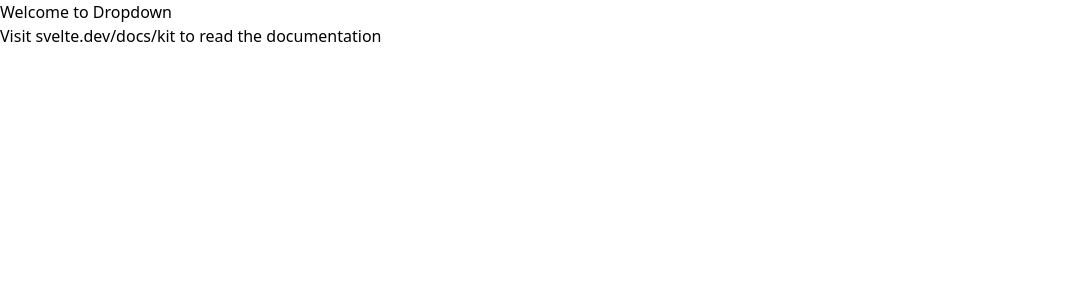
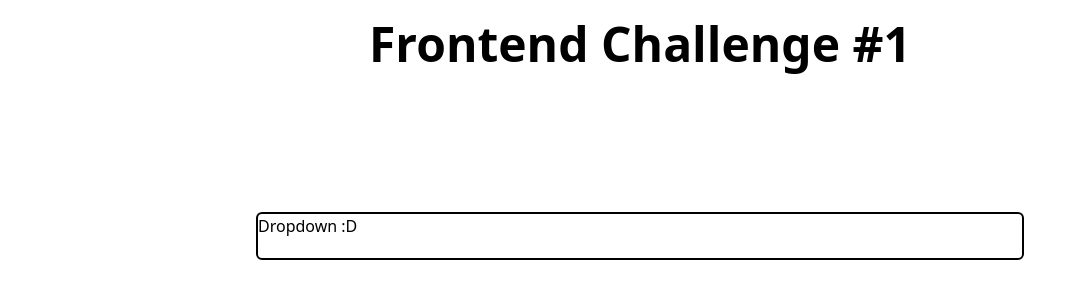
Before and after one commit to DecielShongo/drop-down, a SvelteKit app: page / in a window 1280 px wide. Shown: the top 300 px of the page, without its empty margins (0-1087 px from the left). Built offline with nearby package versions, Linux system fonts and the light colour scheme.

Commit message:
Added DropDown component and setup prettier for tailwind

```diff
--- a/package.json
+++ b/package.json
@@ -18,8 +18,9 @@
 		"@sveltejs/kit": "^2.16.0",
 		"@sveltejs/vite-plugin-svelte": "^5.0.0",
 		"@tailwindcss/vite": "^4.0.0",
-		"prettier": "^3.4.2",
+		"prettier": "^3.5.3",
 		"prettier-plugin-svelte": "^3.3.3",
+		"prettier-plugin-tailwindcss": "^0.6.11",
 		"svelte": "^5.0.0",
 		"svelte-check": "^4.0.0",
 		"tailwindcss": "^4.0.0",
--- /dev/null
+++ b/src/DropDown.svelte
@@ -0,0 +1 @@
+<div class="mt-36 h-12 w-3xl rounded-md border-2">Dropdown :D</div>
--- a/src/routes/+page.svelte
+++ b/src/routes/+page.svelte
@@ -1,2 +1,8 @@
-<h1>Welcome to Dropdown</h1>
-<p>Visit <a href="https://svelte.dev/docs/kit">svelte.dev/docs/kit</a> to read the documentation</p>
+<script>
+	import DropDown from '../DropDown.svelte';
+</script>
+
+<main class="flex h-screen w-full flex-col items-center">
+	<h1 class="mt-5 text-5xl font-semibold">Frontend Challenge #1</h1>
+	<DropDown />
+</main>
```
Also changed, not shown: 2 other files (tests, documents, lock files or other folders).
